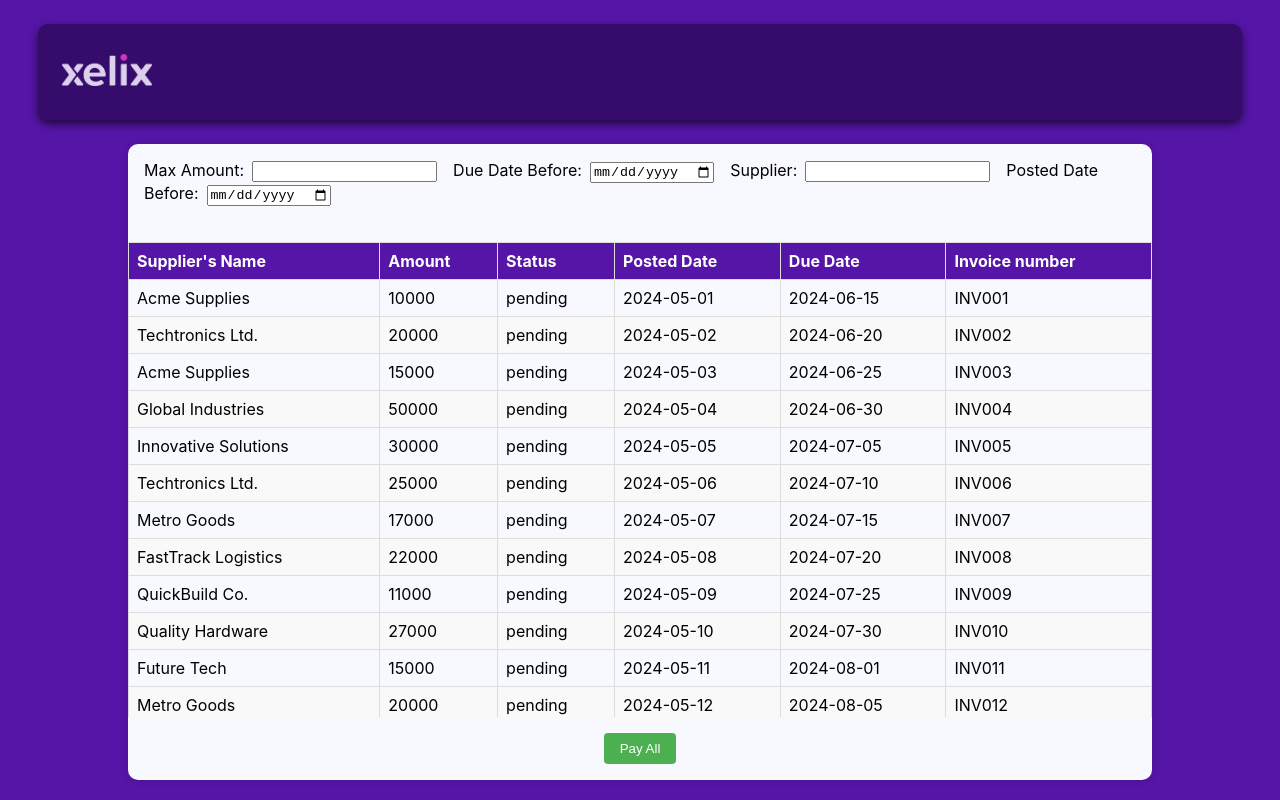
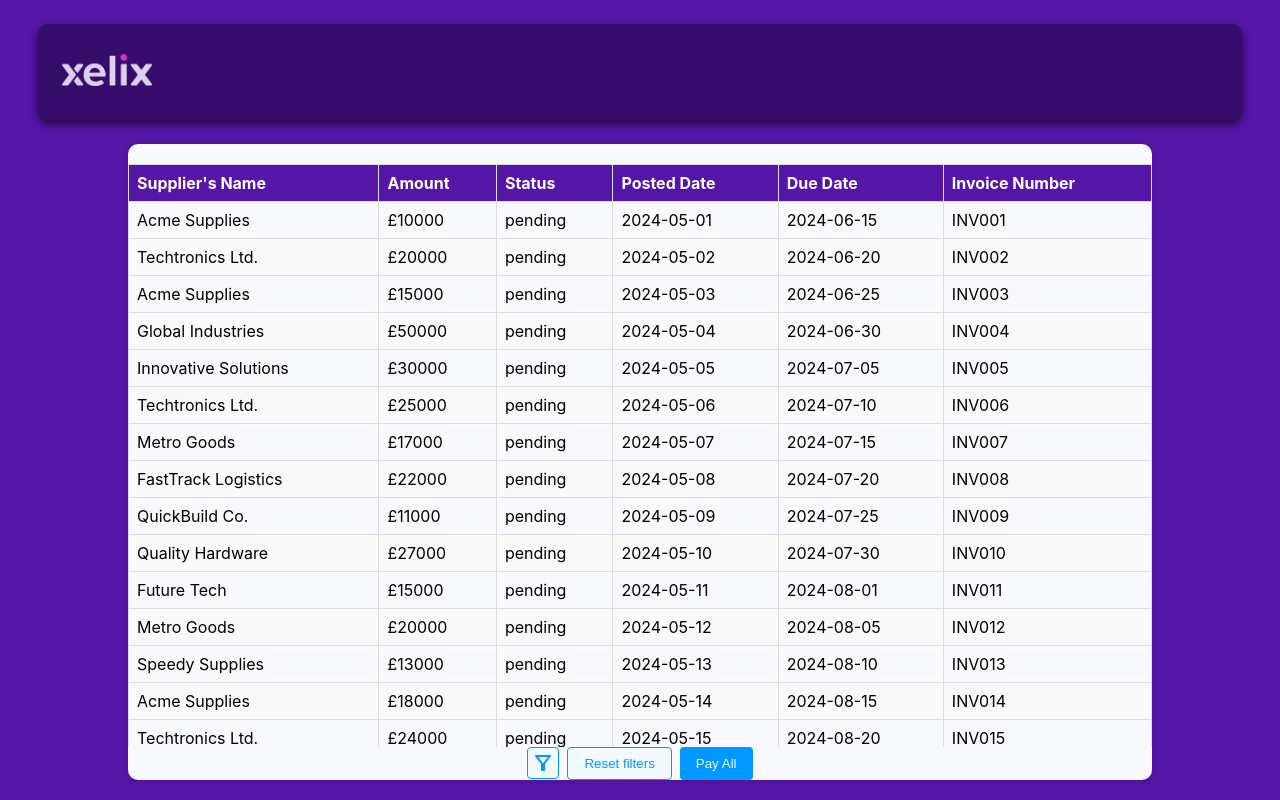
Before and after one commit to santosluizfelipe/xelix-assesment, a React (Create React App) app: page / in a window 1280 px wide. Built offline with nearby package versions, Linux system fonts and the light colour scheme.

Commit message:
feat: table fully working, refactor wip

```diff
--- a/package.json
+++ b/package.json
@@ -3,12 +3,16 @@
   "version": "0.1.0",
   "private": true,
   "dependencies": {
+    "@emotion/react": "^11.11.4",
+    "@emotion/styled": "^11.11.5",
+    "@mui/icons-material": "^5.15.19",
     "@testing-library/jest-dom": "^5.17.0",
     "@testing-library/react": "^13.4.0",
     "@testing-library/user-event": "^13.5.0",
     "react": "^18.3.1",
     "react-dom": "^18.3.1",
     "react-scripts": "5.0.1",
+    "react-select": "^5.8.0",
     "styled-components": "^6.1.11",
     "web-vitals": "^2.1.4"
   },
--- a/src/components/table/Table.js
+++ b/src/components/table/Table.js
@@ -1,18 +1,48 @@
-import React, { useState } from "react";
+import React, { useState, useEffect } from "react";
+import Select from "react-select";
 import { CardWrapper } from "./Table.style";
 import data from "../../mockData/pay-run";
-import { TableInvoice, TableHeader, TableBody, TableContainer } from "./Table.style";
+import {
+  TableInvoice,
+  TableHeader,
+  TableBody,
+  TableContainer,
+  Box,
+  PayButton,
+  CancelButton,
+  FilterWrapper,
+  InputWrappers,
+  StyledInput,
+  IconButton
+} from "./Table.style";
+
+import FilterAltOutlinedIcon from '@mui/icons-material/FilterAltOutlined';
+import FilterAltOffOutlinedIcon from '@mui/icons-material/FilterAltOffOutlined';
 
 const Table = () => {
   const [filters, setFilters] = useState({
-    maxAmount: '',
-    dueDate: '',
-    supplier: '',
-    postedDate: '',
+    maxAmount: "",
+    dueDate: "",
+    supplier: "",
+    postedDate: "",
+    invoiceNumbers: [],
   });
 
   const [unpaidInvoices, setUnpaidInvoices] = useState(data.pay_run.invoices);
   const [paidInvoices, setPaidInvoices] = useState([]);
+  const [allSuppliers, setAllSuppliers] = useState([]);
+  const [excludedSuppliers, setExcludedSuppliers] = useState([]);
+  const [showFilter, setShowFilter] = useState(false)
+
+  useEffect(() => {
+    // Extracting unique suppliers from the invoice data
+    const suppliers = Array.from(
+      new Set(data.pay_run.invoices.map((invoice) => invoice.supplier))
+    );
+    setAllSuppliers(
+      suppliers.map((supplier) => ({ value: supplier, label: supplier }))
+    );
+  }, []);
 
   const handleFilterChange = (event) => {
     const { name, value } = event.target;
@@ -22,77 +52,178 @@ const Table = () => {
     });
   };
 
+  const handleInvoiceNumberChange = (selectedOptions) => {
+    setFilters({
+      ...filters,
+      invoiceNumbers: selectedOptions || [],
+    });
+  };
+
+  const handleExcludeSupplierChange = (selectedOptions) => {
+    const excludedSuppliers = selectedOptions.map((option) => option.value);
+    setExcludedSuppliers(excludedSuppliers);
+  };
+
   const filterInvoices = (invoices) => {
     return invoices.filter((invoice) => {
-      const maxAmountFilter = filters.maxAmount ? invoice.amount <= parseFloat(filters.maxAmount) : true;
-      const dueDateFilter = filters.dueDate ? new Date(invoice.due_date) <= new Date(filters.dueDate) : true;
-      const supplierFilter = filters.supplier ? invoice.supplier.toLowerCase().includes(filters.supplier.toLowerCase()) : true;
-      const postedDateFilter = filters.postedDate ? new Date(invoice.posted_date) <= new Date(filters.postedDate) : true;
+      const maxAmountFilter = filters.maxAmount
+        ? invoice.amount <= parseFloat(filters.maxAmount)
+        : true;
+      const dueDateFilter = filters.dueDate
+        ? new Date(invoice.due_date) <= new Date(filters.dueDate)
+        : true;
+      const supplierFilter = filters.supplier
+        ? invoice.supplier
+            .toLowerCase()
+            .includes(filters.supplier.toLowerCase())
+        : true;
+      const postedDateFilter = filters.postedDate
+        ? new Date(invoice.posted_date) <= new Date(filters.postedDate)
+        : true;
+      const invoiceNumberFilter =
+        filters.invoiceNumbers.length > 0
+          ? filters.invoiceNumbers.some(
+              (opt) => opt.value === invoice.invoice_number
+            )
+          : true;
+      const excludeSupplierFilter =
+        excludedSuppliers.length > 0
+          ? !excludedSuppliers.includes(invoice.supplier)
+          : true;
 
-      return maxAmountFilter && dueDateFilter && supplierFilter && postedDateFilter;
+      return (
+        maxAmountFilter &&
+        dueDateFilter &&
+        supplierFilter &&
+        postedDateFilter &&
+        invoiceNumberFilter &&
+        excludeSupplierFilter
+      );
     });
   };
 
   const handlePayAll = () => {
     const filteredInvoices = filterInvoices(unpaidInvoices);
     setPaidInvoices([...paidInvoices, ...filteredInvoices]);
-    setUnpaidInvoices(unpaidInvoices.filter(invoice => !filteredInvoices.includes(invoice)));
-    // Optionally, reset the filters after paying the invoices
+    setUnpaidInvoices(
+      unpaidInvoices.filter((invoice) => !filteredInvoices.includes(invoice))
+    );
     setFilters({
-      maxAmount: '',
-      dueDate: '',
-      supplier: '',
-      postedDate: '',
+      maxAmount: "",
+      dueDate: "",
+      supplier: "",
+      postedDate: "",
+      invoiceNumbers: [],
     });
+    setExcludedSuppliers([]);
   };
 
-  console.log("unpaid invoices", unpaidInvoices.length)
-  console.log('paid invoices', paidInvoices.length)
+  const handleFilterShow = () => {
+    setShowFilter(!showFilter)
+  }
+
+  const handleResetFilters = () => {
+    setFilters({
+      maxAmount: "",
+      dueDate: "",
+      supplier: "",
+      postedDate: "",
+      invoiceNumbers: [],
+    });
+    setExcludedSuppliers([]);
+  };
+
+  const customSelectStyles = {
+    container: (provided) => ({
+      ...provided,
+      width: "100%",
+    }),
+  };
 
   return (
     <CardWrapper>
-      <div style={{ margin: '1rem' }}>
-        <label>
-          Max Amount:
-          <input
+      {showFilter && (
+        <FilterWrapper>
+        <Box>
+          <InputWrappers>
+            <p>Due Date Before: </p>
+            <StyledInput
+              type="date"
+              name="dueDate"
+              value={filters.dueDate}
+              onChange={handleFilterChange}
+              style={{marginRight: '0.5rem'}}
+            />
+          </InputWrappers>
+          <InputWrappers>
+            <p>Posted Date Before:</p>
+
+            <StyledInput
+              type="date"
+              name="postedDate"
+              value={filters.postedDate}
+              onChange={handleFilterChange}
+            />
+          </InputWrappers>
+        </Box>
+        <InputWrappers>
+            <p>Max Amount:</p>
+            <StyledInput
               type="number"
               name="maxAmount"
               value={filters.maxAmount}
               onChange={handleFilterChange}
-            style={{ marginLeft: '0.5rem', marginRight: '1rem' }}
             />
-        </label>
-        <label>
-          Due Date Before:
-          <input
-            type="date"
-            name="dueDate"
-            value={filters.dueDate}
-            onChange={handleFilterChange}
-            style={{ marginLeft: '0.5rem', marginRight: '1rem' }}
+          </InputWrappers>
+        <InputWrappers>
+          <p>Invoice Numbers:</p>
+          <Select
+            isMulti
+            name="invoiceNumbers"
+            options={unpaidInvoices.map((invoice) => ({
+              value: invoice.invoice_number,
+              label: invoice.invoice_number,
+            }))}
+            classNamePrefix="select"
+            value={filters.invoiceNumbers}
+            onChange={handleInvoiceNumberChange}
+            styles={customSelectStyles}
           />
-        </label>
-        <label>
-          Supplier:
-          <input
-            type="text"
+        </InputWrappers>
+
+        <InputWrappers>
+          <p>Include Supplier: </p>
+          <Select
             name="supplier"
-            value={filters.supplier}
-            onChange={handleFilterChange}
-            style={{ marginLeft: '0.5rem', marginRight: '1rem' }}
+            options={allSuppliers}
+            value={allSuppliers.filter((opt) => opt.value === filters.supplier)}
+            onChange={(selectedOption) =>
+              setFilters({
+                ...filters,
+                supplier: selectedOption ? selectedOption.value : "",
+              })
+            }
+            styles={customSelectStyles}
           />
-        </label>
-        <label>
-          Posted Date Before:
-          <input
-            type="date"
-            name="postedDate"
-            value={filters.postedDate}
-            onChange={handleFilterChange}
-            style={{ marginLeft: '0.5rem' }}
+        </InputWrappers>
+
+        <InputWrappers>
+          <p>Exclude Supplier: </p>
+          <Select
+            isMulti
+            name="excludeSupplier"
+            options={allSuppliers}
+            value={allSuppliers.filter((opt) =>
+              excludedSuppliers.includes(opt.value)
+            )}
+            onChange={handleExcludeSupplierChange}
+            styles={customSelectStyles}
           />
-        </label>
-      </div>
+        </InputWrappers>
+      </FilterWrapper>
+      )}
+
+
       <TableContainer>
         <TableInvoice>
           <TableHeader>
@@ -102,28 +233,31 @@ const Table = () => {
               <th>Status</th>
               <th>Posted Date</th>
               <th>Due Date</th>
-              <th>Invoice number</th>
+              <th>Invoice Number</th>
             </tr>
           </TableHeader>
           <TableBody>
             {filterInvoices(unpaidInvoices).map((invoice) => (
               <tr key={invoice.id}>
                 <td>{invoice.supplier}</td>
-                <td>{invoice.amount}</td>
+                <td>{"£" + invoice.amount}</td>
                 <td>{invoice.status}</td>
                 <td>{invoice.posted_date}</td>
                 <td>{invoice.due_date}</td>
                 <td>{invoice.invoice_number}</td>
-
               </tr>
             ))}
           </TableBody>
         </TableInvoice>
       </TableContainer>
-      <div style={{ margin: '1rem', textAlign: 'center' }}>
-        <button onClick={handlePayAll} style={{ padding: '0.5rem 1rem', backgroundColor: '#4CAF50', color: 'white', border: 'none', borderRadius: '4px', cursor: 'pointer' }}>
-          Pay All
-        </button>
+      <div style={{ display: 'flex', margin: "0rem", textAlign: "center" }}>
+        {showFilter ? (
+          <IconButton onClick={handleFilterShow}><FilterAltOffOutlinedIcon /></IconButton>
+        ) : (
+          <IconButton onClick={handleFilterShow}><FilterAltOutlinedIcon /></IconButton>
+        )}
+        <CancelButton onClick={handleResetFilters}>Reset filters</CancelButton>
+        <PayButton onClick={handlePayAll}>Pay All</PayButton>
       </div>
     </CardWrapper>
   );
--- a/src/components/table/Table.style.js
+++ b/src/components/table/Table.style.js
@@ -7,13 +7,24 @@ const breakpoints = {
   smartphone: '576px',
 };
 
+export const Box = styled.div`
+  display: flex;
+  font-size: 14px;
+  font-family: Arial, Helvetica, sans-serif;
+  font-weight: 600;
+  flex-direction: row;
+  width: 100%;
+  @media (max-width: 680px) {
+  }
+`
+
 export const CardWrapper = styled.div`
   display: flex;
   flex-direction: column;
   justify-content: center;
   align-items: center;
   background-color: ${themes.whiteBackground};
-  overflow: hidden;  // Remove scroll from here
+  overflow: hidden;
 
   @media (min-width: ${breakpoints.desktop}) {
     width: 80%;
@@ -56,7 +67,7 @@ export const TableInvoice = styled.table`
     background-color: ${themes.homeBackground};
     color: white;
     font-weight: bold;
-    position: sticky;
+
     top: 0;
     z-index: 1;
   }
@@ -87,3 +98,88 @@ export const TableBody = styled.tbody`
     background-color: #f1f1f1;
   }
 `;
+
+
+export const PayButton = styled.button`
+  padding: 0.5rem 1rem;
+  background-color: ${themes.button};
+  color: ${themes.buttonText};
+  border: none;
+  border-radius: 4px;
+  cursor: pointer;
+  transition: background-color 0.3s;
+
+  &:hover {
+    background-color: ${themes.hoverButton};
+  }
+
+  &:focus {
+    outline: none;
+  }
+
+  &:active {
+    background-color: ${themes.hoverButton};
+  }
+`;
+
+export const CancelButton = styled(PayButton)`
+  background-color: ${themes.button2};
+  border: 1px solid ${themes.button};
+  color: ${themes.button};
+  margin-right: 0.5rem;
+
+  &:hover {
+    color: ${themes.hoverButton};
+    border-color: ${themes.hoverButton};
+  }
+
+  &:active {
+    color: ${themes.buttonText};
+  }
+`;
+
+export const IconButton = styled(CancelButton)`
+  display: flex;
+  align-items: center;
+  justify-content: center;
+  height: 2rem;
+  width: 2rem;
+  padding: 0.5rem;
+
+  &:active {
+    color: ${themes.buttonText};
+  }
+`;
+
+
+
+export const FilterWrapper = styled.div`
+  display: flex;
+  background-color: #fff;
+  padding: 2rem;
+  margin-top: 1.5rem;
+  border-radius: 15px;
+  align-items: center;
+  justify-content: space-around;
+  flex-direction: column;
+  width: 70%;
+  height: 100%;
+`;
+
+export const InputWrappers = styled.div`
+  display: flex;
+  flex-direction: column;
+  width: 100%;
+  font-size: 12px;
+  font-weight: 600;
+`
+
+export const StyledInput = styled.input`
+  height: 40px;
+  padding: 0 10px;
+  font-size: 14px;
+  font-family: Arial, Helvetica, sans-serif;
+  font-weight: 600;
+  border: 1px solid #ccc;
+  border-radius: 4px;
+`;
--- a/src/themes/themes.js
+++ b/src/themes/themes.js
@@ -3,11 +3,12 @@ const themes = {
   homeBackground: "#5515a6",
   whiteBackground: "#f8f9ff",
   cardBackground: "#ffffff",
-  button1: "#351d74",
-  button2: "#291056",
-  button_text1: "#351271",
-  button_text2: "#290e5a",
-  logoText: "#482b74"
+  button: "#0098ff",
+  hoverButton: "#0082da",
+  button2: "#f2f9ff",
+  buttonText: "#f2f9ff",
+  logoText: "#482b74",
+  pinkText: "#eb3fc7"
 }
 
 export default themes;
```
Also changed, not shown: 1 other file (tests, documents, lock files or other folders). Lines whose indentation alone changed are shown as unchanged.
